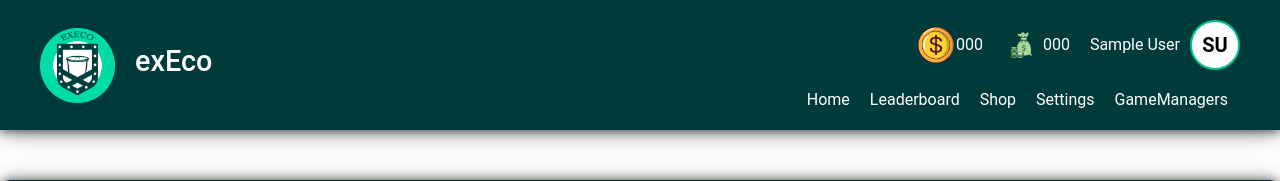
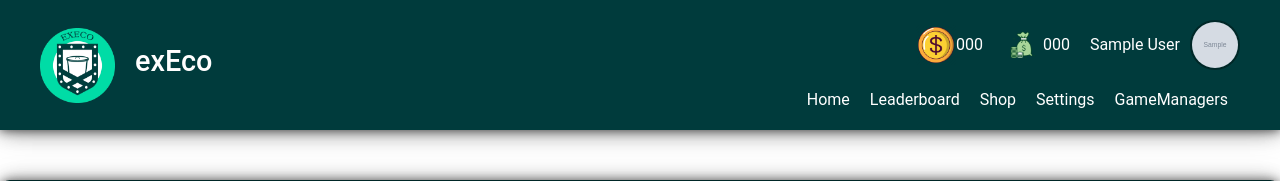
Before and after one commit to W3r5l3y/exEco, a Django app: page /settings/ in a window 1280 px wide. Shown: the top 181 px of the page. Run offline with Django 4.2, Linux system fonts and the light colour scheme; a user stored in the database is signed in; tables that the repository leaves empty hold one stand-in row (values such as "Sample post"); grey boxes marked "Sample" are stand-in pictures; data that the repository does not hold is empty; some libraries are stand-ins or nearby versions.

Commit message:
update navbar template to display user profile picture or initials

```diff
--- a/templates/navbar.html
+++ b/templates/navbar.html
@@ -38,8 +38,13 @@
 
                     <a href="{% url 'login' %}" style="text-decoration: none;color: inherit;">
                         <div class="header-right-div-profile-div d-none d-md-flex">
-                            <p class="user-profile-text">{{ fullUser.first_name }} {{ fullUser.last_name }}</p>
-                            <div class="user-profile-circle">{{ fullUser.initials }}</div>
+                            <p class="user-profile-text">{{ user.first_name }} {{ user.last_name }}</p>
+                            {% if user.profile_picture %}
+                                <!-- get user profile pics from /media/profile_pics -->
+                                <img class="user-profile-picture" src="{{ user.profile_picture.url }}" alt="Profile Picture">
+                            {% else %}
+                                <div class="user-profile-circle">{{ user.initials }}</div>
+                            {% endif %}
                         </div>
                     </a>
                 </div>
```
